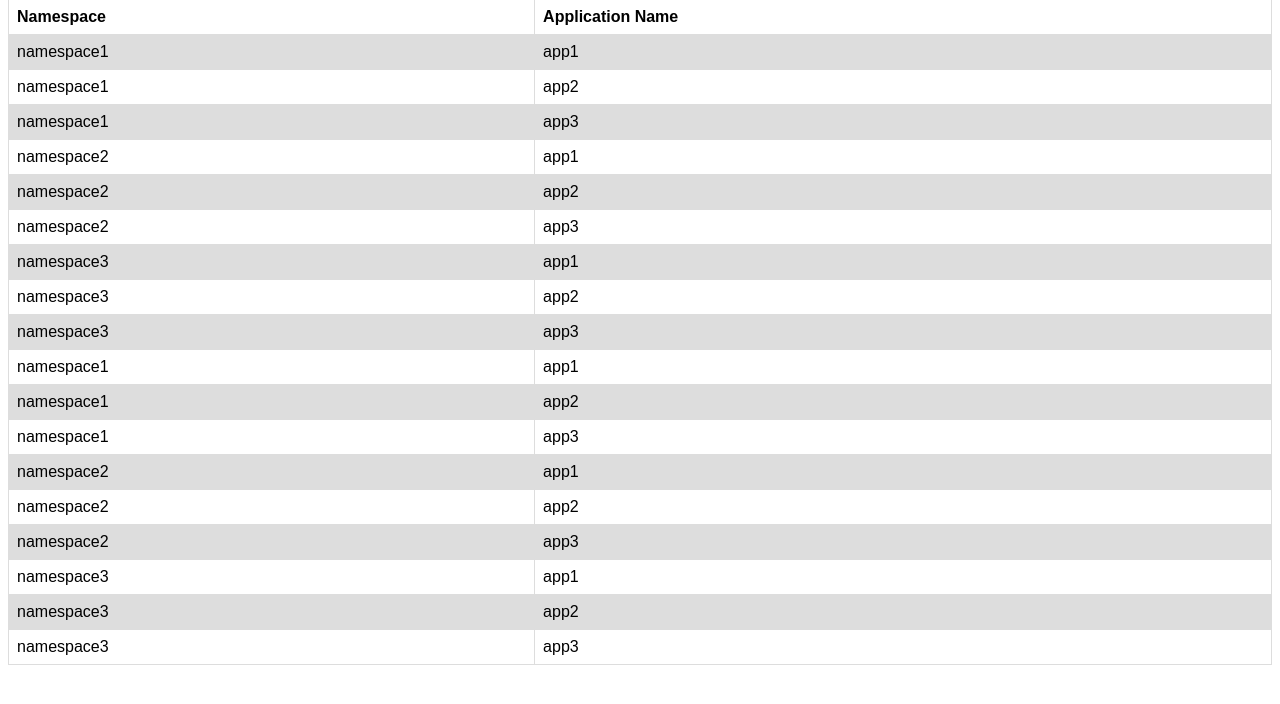
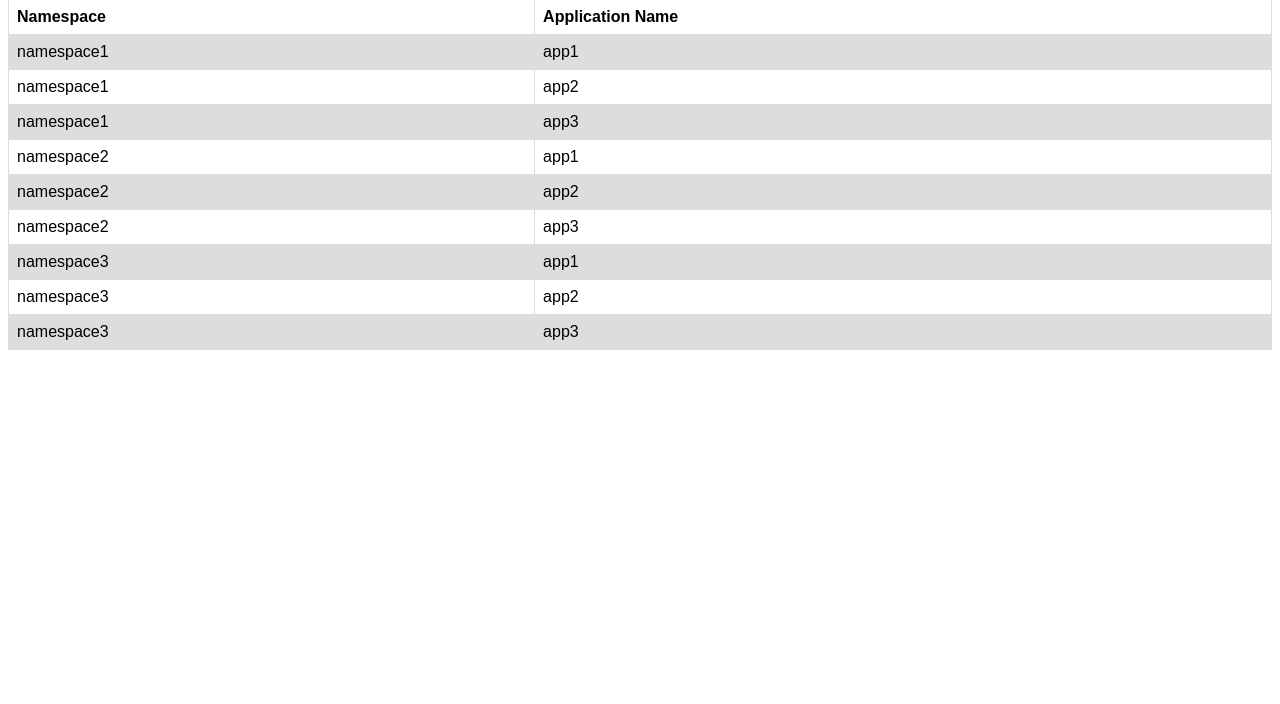
Before and after one commit to xtorrentgorjon/kubekat, a Flask app: page / in a window 1280 px wide. Shown: the part 43-747 px from the top of the page. Run offline with Flask 2, Linux system fonts and the light colour scheme.

Commit message:
Added CSS file. Fixed bug that duplicated data.

```diff
--- a/flask/app/app.py
+++ b/flask/app/app.py
@@ -8,8 +8,6 @@ app = Flask(__name__)
 parser = argparse.ArgumentParser()
 parser.add_argument('--debug', '-d', help="Run in debug mode.", action='store_true')
 args = parser.parse_args()
-
-lc = label_checker(["namespace1", "namespace2", "namespace3"])
 
 # This function prevents Flask from telling the browser to cache images indefinitely
 @app.after_request
@@ -22,7 +20,9 @@ def add_header(response):
 @app.route("/")
 def application():
     #request.args.get('xxx')
+    lc = label_checker(["namespace1", "namespace2", "namespace3"])
     apps_with_missing_labels = lc.check_all_namespaces()
+    app.logger.info('Detected apps: %s', apps_with_missing_labels)
     return render_template('index.html', var1="sjaakhazelollie", applist=apps_with_missing_labels)
 
 
--- /dev/null
+++ b/flask/app/static/css/style.css
@@ -0,0 +1,13 @@
+table {
+  font-family: arial, sans-serif;
+  border-collapse: collapse;
+  width: 100%;
+}
+td, th {
+  border: 1px solid #dddddd;
+  text-align: left;
+  padding: 8px;
+}
+tr:nth-child(even) {
+  background-color: #dddddd;
+}
--- a/flask/app/templates/index.html
+++ b/flask/app/templates/index.html
@@ -1,25 +1,7 @@
 <html>
 <head>
   <title>Label Checker</title>
-
-  <style>
-  table {
-    font-family: arial, sans-serif;
-    border-collapse: collapse;
-    width: 100%;
-  }
-
-  td, th {
-    border: 1px solid #dddddd;
-    text-align: left;
-    padding: 8px;
-  }
-
-  tr:nth-child(even) {
-    background-color: #dddddd;
-  }
-  </style>
-
+  <link rel="stylesheet" href="{{ url_for('static', filename='css/style.css') }}">
 </head>
 <body>
   <p>This is a first template. {{var1}}</p>
```
Also changed, not shown: flask/app/static/css/styles.css (added).
